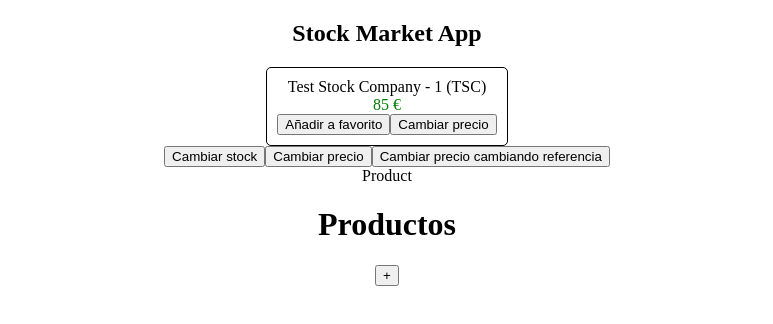
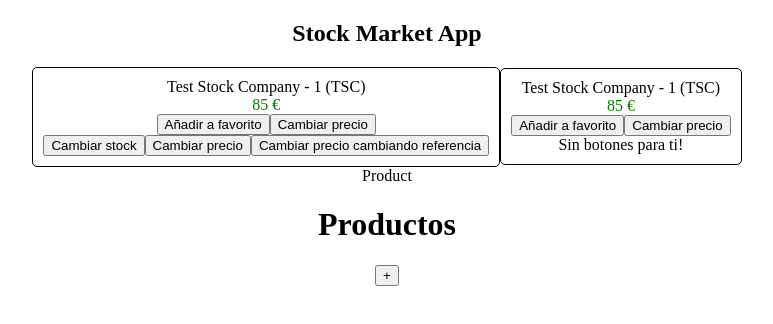
Before and after one commit to acovex/angularFundamentals, an Angular app in the folder curso-angular/: page / in a window 1280 px wide. Shown: the top 324 px of the page, without its empty margins (253-1026 px from the left). Built offline with nearby package versions, Linux system fonts and the light colour scheme.

Commit message:
View proyection

```diff
--- a/curso-angular/src/app/shared/stocks/stock-item/stock-item.component.html
+++ b/curso-angular/src/app/shared/stocks/stock-item/stock-item.component.html
@@ -5,4 +5,5 @@
   </div>
   <button (click)="toogleFavoriteView($event)" [disabled]="stock.favorite">Añadir a favorito</button>
   <button (click)="changeStockPrice()">Cambiar precio</button>
+  <ng-content></ng-content>
 </div>
--- a/curso-angular/src/app/shared/stocks/stocks.component.html
+++ b/curso-angular/src/app/shared/stocks/stocks.component.html
@@ -1,11 +1,13 @@
 <section>
   <h1>{{title}}</h1>
   <app-stock-item [stock]="stock" (toggleFavorite)="onToggleFavorite($event)">
+    <div>
+      <button (click)="changeStockObject()">Cambiar stock</button>
+      <button (click)="changeStockPrice()">Cambiar precio</button>
+      <button (click)="changeStockPrice(true)">Cambiar precio cambiando referencia</button>
+    </div>
   </app-stock-item>
-  <div>
-    <button (click)="changeStockObject()">Cambiar stock</button>
-    <button (click)="changeStockPrice()">Cambiar precio</button>
-    <button (click)="changeStockPrice(true)">Cambiar precio cambiando referencia</button>
-  </div>
-
+  <app-stock-item [stock]="stock" (toggleFavorite)="onToggleFavorite($event)">
+    <div>Sin botones para ti!</div>
+  </app-stock-item>
 </section>
```
